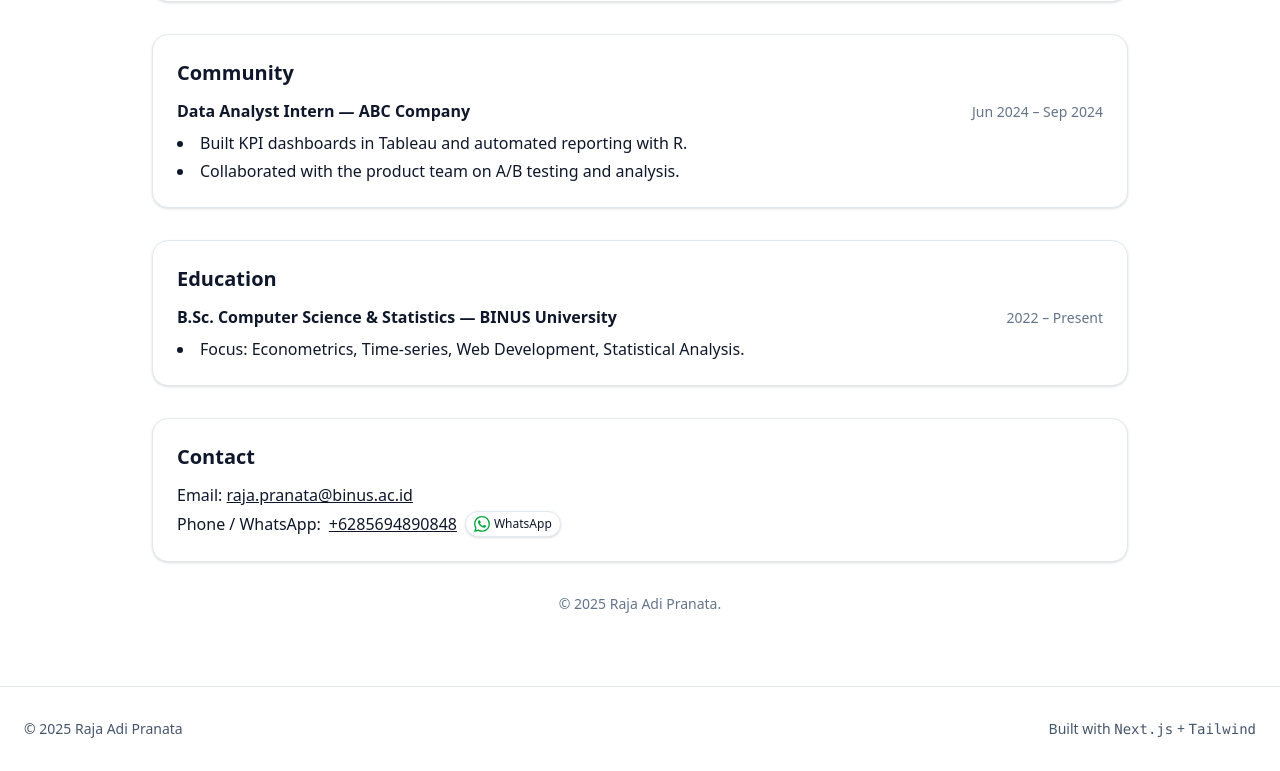
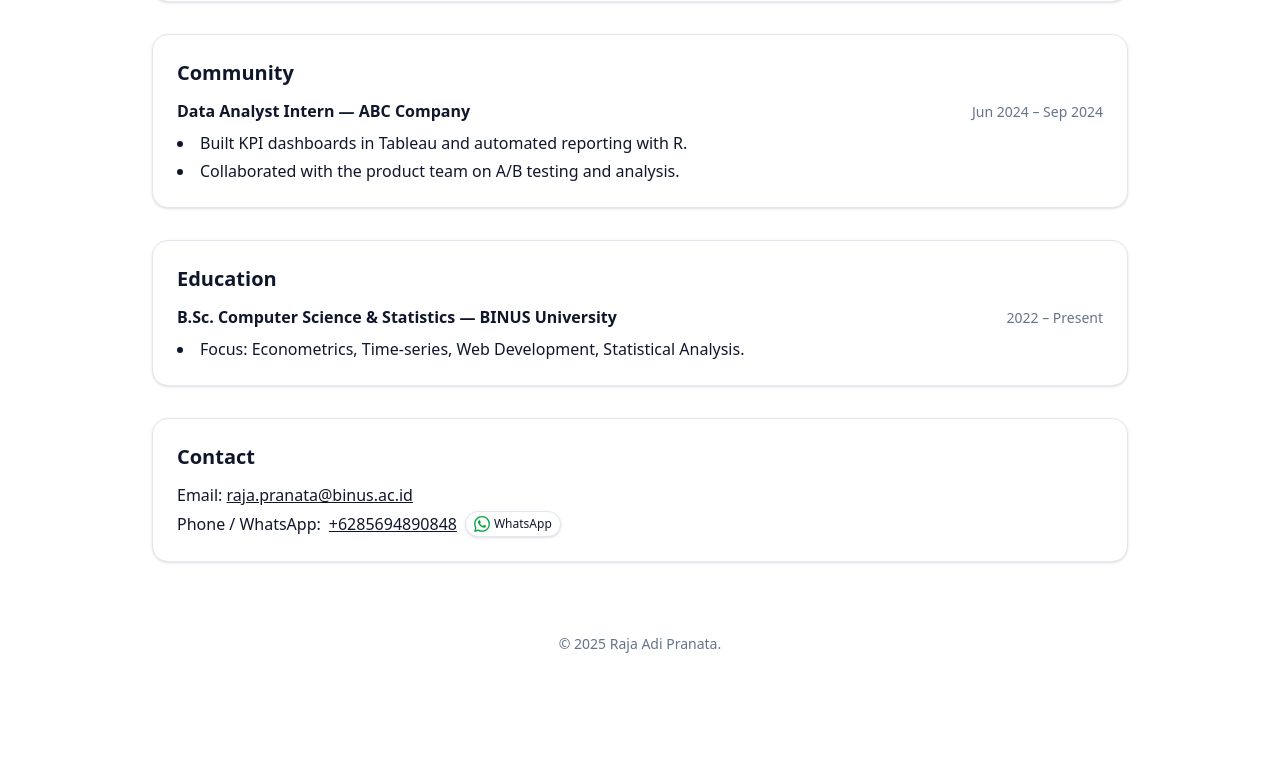
Before and after one commit to Rajapranata512/cv-next, a Next.js app: page / in a window 1280 px wide. Shown: the part 1122-1893 px from the top of the page. After the commit the page ends 1808 px from the top, so only its background shows below. Built offline with nearby package versions, Linux system fonts and the light colour scheme.

Commit message:
feat: update layout & homepage

```diff
--- a/src/app/layout.tsx
+++ b/src/app/layout.tsx
@@ -44,12 +44,9 @@ export default function RootLayout({ children }: Readonly<{ children: React.Reac
 
         <div id="content" className="min-h-dvh flex flex-col">
           <main className="flex-1">{children}</main>
-          <footer className="no-print border-t border-slate-200">
-            <div className="mx-auto max-w-7xl px-6 py-8 text-sm text-slate-600 flex flex-wrap items-center justify-between gap-3">
-              <span>© {new Date().getFullYear()} Raja Adi Pranata</span>
-              <span>Built with <span className="font-mono">Next.js</span> + <span className="font-mono">Tailwind</span></span>
-            </div>
-          </footer>
+          <footer className="my-8 text-center text-sm text-muted">
+        © {new Date().getFullYear()} Raja Adi Pranata.
+      </footer>
         </div>
       </body>
     </html>
--- a/src/app/page.tsx
+++ b/src/app/page.tsx
@@ -202,10 +202,6 @@ export default function Home() {
           </p>
         </div>
       </section>
-
-      <footer className="my-8 text-center text-sm text-muted">
-        © {new Date().getFullYear()} Raja Adi Pranata.
-      </footer>
     </main>
   );
 }
```
